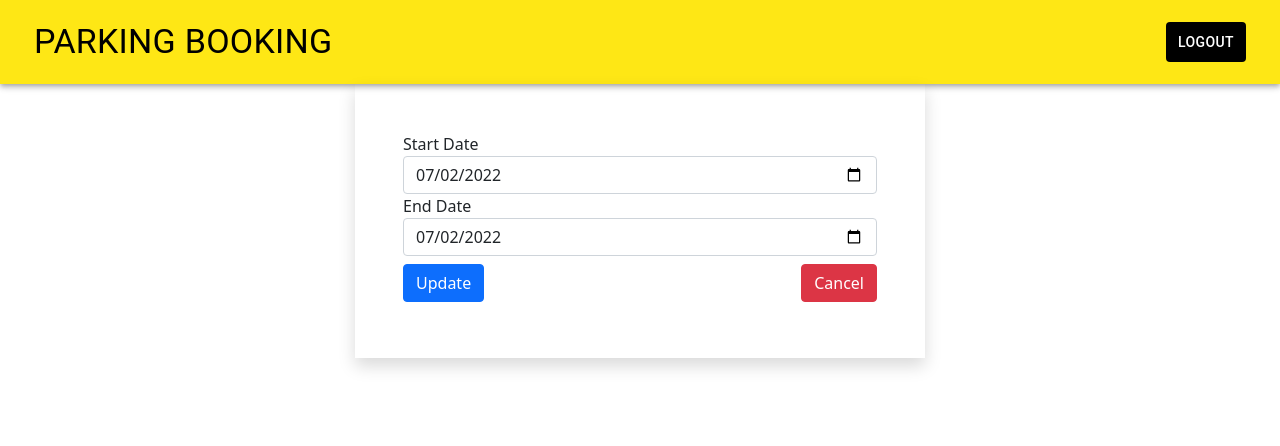
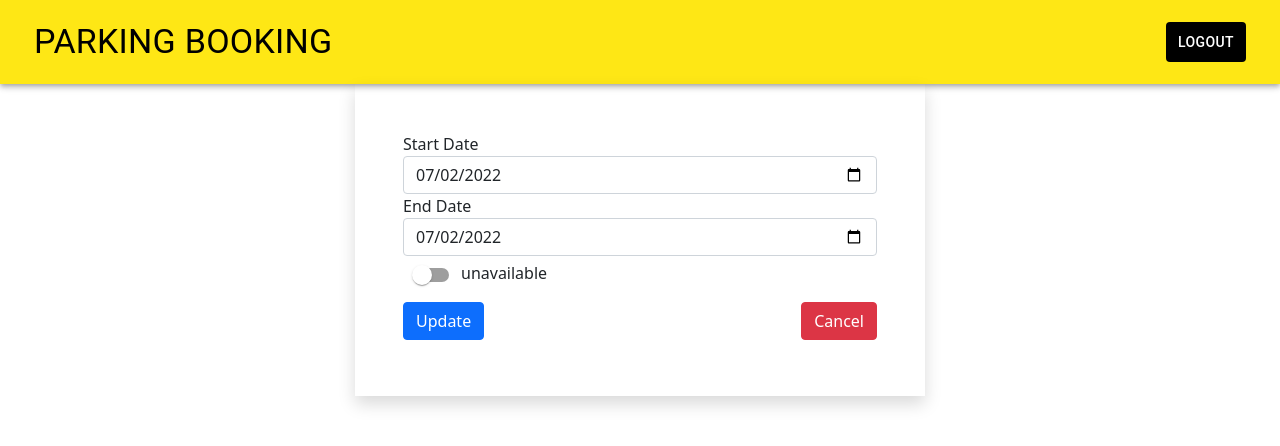
Before and after one commit to adelanegara/hackathon-exercise-one, a React (Create React App) app: page /edit/1 in a window 1280 px wide. Shown: the top 446 px of the page. Built offline with nearby package versions, Linux system fonts and the light colour scheme; data requests are answered from the project's data file.

Commit message:
edit btn switch added

```diff
--- a/db.json
+++ b/db.json
@@ -20,7 +20,7 @@
       "startBooking": null,
       "endBooking": null,
       "isBooking": null,
-      "status": "available",
+      "status": "unavailable",
       "id": 1
     },
     {
@@ -36,7 +36,7 @@
     {
       "location": "D2",
       "startDate": "2022-06-28",
-      "endDate": "2022-07-05",
+      "endDate": "2022-07-15",
       "startBooking": null,
       "endBooking": null,
       "isBooking": null,
--- a/src/components/Edit/Edit.js
+++ b/src/components/Edit/Edit.js
@@ -2,13 +2,20 @@ import React, { useEffect, useState } from "react";
 import axios from "axios";
 import { toast } from "react-toastify";
 import { useNavigate, useParams } from "react-router-dom";
+import Switch from "@mui/material/Switch";
 
 const Edit = () => {
   const navigate = useNavigate();
   const [startDate, setStartDate] = useState("");
   const [endDate, setEndDate] = useState("");
+  const [status, setStatus] = useState("");
   const [data, setData] = useState("");
+  const [isChecked, setIsChecked] = useState(false);
   const { id } = useParams();
+
+  const hanldeChecked = () => {
+    setIsChecked(!isChecked);
+  };
 
   useEffect(() => {
     const fetchData = async () => {
@@ -16,10 +23,22 @@ const Edit = () => {
         setData(response.data);
         setStartDate(response.data.startDate);
         setEndDate(response.data.endDate);
+        setStatus(response.data.status);
+        if (response.data.status === "available") {
+          setIsChecked(true);
+        }
       });
     };
     fetchData();
   }, []);
+
+  useEffect(() => {
+    if (isChecked) {
+      setStatus("available");
+    } else {
+      setStatus("unavailable");
+    }
+  }, [isChecked]);
 
   const edit = (e) => {
     e.preventDefault();
@@ -27,6 +46,7 @@ const Edit = () => {
       ...data,
       startDate,
       endDate,
+      status,
     };
 
     axios
@@ -41,15 +61,9 @@ const Edit = () => {
   return (
     <div className="container">
       <div className="row d-flex flex-column">
-        {/* <button
-          className="btn btn-dark ml-auto my-5"
-          onClick={() => navigate("/")}
-        >
-          Go back
-        </button> */}
         <div className="col-md-6 mx-auto shadow p-5">
           <form>
-          <div className="form-group">
+            <div className="form-group">
               <label>Start Date</label>
               <input
                 className="form-control"
@@ -67,6 +81,15 @@ const Edit = () => {
                 onChange={(e) => setEndDate(e.target.value)}
                 value={endDate}
               />
+            </div>
+            <div className="form-group">
+              <Switch
+                checked={isChecked}
+                onChange={(e) => {
+                  hanldeChecked(e);
+                }}
+              />
+              <label>{status}</label>
             </div>
             <div className="form-group d-flex align-items-center justify-content-between my-2">
               <button
```
